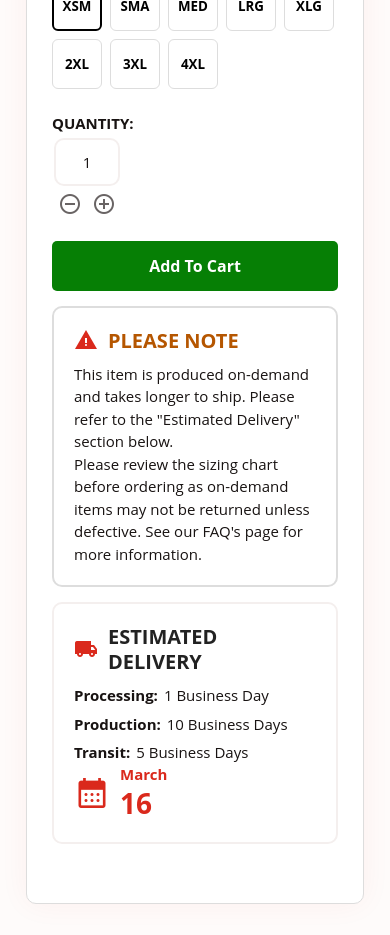
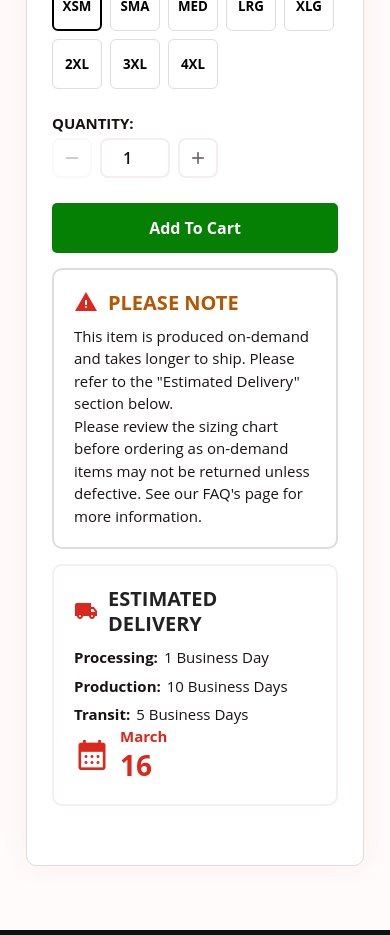
Before and after one commit to funelasbonie/front-end-web-developer-assessment, a React (Vite) app in the folder front-end-web-developer-assessment/Dev-Skills-Test/dev-skills-test/dev-skills-test/: page / in a window 390 px wide. Shown: the part 1040-1975 px from the top of the page. Built offline with nearby package versions, Linux system fonts and the light colour scheme.

Commit message:
Implement cart and wishlist state management in App component; update Header and ProductPage components to reflect cart and wishlist items, including quantity calculations and favorite toggling functionality. Add toast notifications for user feedback on cart actions.

```diff
--- a/front-end-web-developer-assessment/Dev-Skills-Test/dev-skills-test/dev-skills-test/src/App.jsx
+++ b/front-end-web-developer-assessment/Dev-Skills-Test/dev-skills-test/dev-skills-test/src/App.jsx
@@ -1,12 +1,21 @@
+import { useState } from "react";
 import Header from "./components/Header";
 import ProductPage from "./components/ProductPage";
 import Footer from "./components/Footer";
 
 export default function App() {
+  const [cartItems, setCartItems] = useState([]);
+  const [wishlistItems, setWishlistItems] = useState([]);
+
   return (
     <>
-      <Header />
-      <ProductPage />
+      <Header cartItems={cartItems} wishlistItems={wishlistItems} />
+      <ProductPage
+        cartItems={cartItems}
+        setCartItems={setCartItems}
+        wishlistItems={wishlistItems}
+        setWishlistItems={setWishlistItems}
+      />
       <Footer />
     </>
   );
--- a/front-end-web-developer-assessment/Dev-Skills-Test/dev-skills-test/dev-skills-test/src/components/Header.jsx
+++ b/front-end-web-developer-assessment/Dev-Skills-Test/dev-skills-test/dev-skills-test/src/components/Header.jsx
@@ -1,7 +1,7 @@
 import { useState } from "react";
 import "../styles/Header.css";
 
-export default function Header() {
+export default function Header({ cartItems = [], wishlistItems = [] }) {
   const [menuOpen, setMenuOpen] = useState(false);
   const [isClosing, setIsClosing] = useState(false);
 
@@ -55,11 +55,11 @@ export default function Header() {
         <div className="nav-icons-container">
           <button className="icon-button cart-btn" title="View Cart">
             <span className="material-symbols-outlined">shopping_cart</span>
-            <span className="icon-count">0</span>
+            <span className="icon-count">{cartItems.reduce((sum, item) => sum + item.quantity, 0)}</span>
           </button>
           <button className="icon-button wishlist-btn" title="View Favorites">
             <span className="material-symbols-outlined">favorite</span>
-            <span className="icon-count">0</span>
+            <span className="icon-count">{wishlistItems.length}</span>
           </button>
           <button className="login-btn" title="Log In">
             <span className="material-symbols-outlined">account_circle</span>
@@ -182,13 +182,13 @@ export default function Header() {
                 </button>
                 <button className="icon-button wishlist-btn" title="Favorites">
                   <span className="material-symbols-outlined">favorite</span>
-                  <span className="icon-count">0</span>
+                  <span className="icon-count">{wishlistItems.length}</span>
                 </button>
                 <button className="icon-button cart-btn" title="View Cart">
                   <span className="material-symbols-outlined">
                     shopping_cart
                   </span>
-                  <span className="icon-count">0</span>
+                  <span className="icon-count">{cartItems.reduce((sum, item) => sum + item.quantity, 0)}</span>
                 </button>
               </div>
             </div>
--- a/front-end-web-developer-assessment/Dev-Skills-Test/dev-skills-test/dev-skills-test/src/components/ProductPage.jsx
+++ b/front-end-web-developer-assessment/Dev-Skills-Test/dev-skills-test/dev-skills-test/src/components/ProductPage.jsx
@@ -3,16 +3,17 @@ import "../styles/ProductPage.css";
 import productData from "../data/product.json";
 import { useDeliveryDate } from "../hooks/useDeliveryDate";
 
-export default function ProductPage() {
+export default function ProductPage({ cartItems, setCartItems, wishlistItems, setWishlistItems }) {
   const { id, name, basePrice, description, colors, sizes, delivery } =
     productData;
 
   const [selectedColor, setSelectedColor] = useState(colors[0]);
   const [selectedSize, setSelectedSize] = useState(sizes[0]);
   const [quantity, setQuantity] = useState(1);
-  const [cartItems, setCartItems] = useState([]);
   const [shareUrl, setShareUrl] = useState("");
   const [expanded, setExpanded] = useState(false);
+  const [toastMessage, setToastMessage] = useState("");
+  const [isFavorite, setIsFavorite] = useState(false);
 
   useEffect(() => {
     if (typeof window !== "undefined") setShareUrl(window.location.href);
@@ -38,6 +39,11 @@ export default function ProductPage() {
     [shareUrl]
   );
 
+  const handleColorChange = (color) => {
+    if (color.name === selectedColor.name) return;
+    setSelectedColor(color);
+  };
+
   const handleAddToCart = () => {
     const newItem = {
       id,
@@ -52,7 +58,34 @@ export default function ProductPage() {
     };
     setCartItems((prev) => [...prev, newItem]);
     setQuantity(1);
+    setToastMessage(`Added ${quantity} ${quantity === 1 ? "item" : "items"} to cart!`);
+    setTimeout(() => {
+      setToastMessage("");
+    }, 3000);
   };
+
+  const handleToggleFavorite = () => {
+    const item = {
+      id,
+      name,
+      color: selectedColor.name,
+      image: selectedColor.image,
+      price: basePrice,
+    };
+
+    if (isFavorite) {
+      setWishlistItems((prev) => prev.filter((w) => w.id !== id));
+      setIsFavorite(false);
+    } else {
+      setWishlistItems((prev) => [...prev, item]);
+      setIsFavorite(true);
+    }
+  };
+
+  useEffect(() => {
+    const isInWishlist = wishlistItems.some((item) => item.id === id);
+    setIsFavorite(isInWishlist);
+  }, [wishlistItems, id]);
 
   const handleRemoveItem = (index) => {
     setCartItems((prev) => prev.filter((_, i) => i !== index));
@@ -170,10 +203,12 @@ export default function ProductPage() {
           </div>
 
           <i
-            className="material-symbols-outlined favorite-icon"
-            title="Favorite"
+            className={`material-symbols-outlined favorite-icon ${isFavorite ? "filled active" : ""}`}
+            title={isFavorite ? "Remove from favorites" : "Add to favorites"}
+            onClick={handleToggleFavorite}
+            style={{ cursor: "pointer" }}
           >
-            favorite_border
+            {isFavorite ? "favorite" : "favorite_border"}
           </i>
         </header>
 
@@ -205,7 +240,7 @@ export default function ProductPage() {
                     className={`color-swatch ${
                       selectedColor.name === color.name ? "selected" : ""
                     }`}
-                    onClick={() => setSelectedColor(color)}
+                    onClick={() => handleColorChange(color)}
                     title={color.name}
                     aria-label={color.name}
                   />
@@ -233,36 +268,39 @@ export default function ProductPage() {
             <div className="quantity-section">
               <label htmlFor="quantity">QUANTITY:</label>
               <div className="quantity-wrapper">
+                <button
+                  className="quantity-btn-decrease"
+                  onClick={handleDecrease}
+                  aria-label="Decrease quantity"
+                  disabled={quantity <= 1}
+                >
+                  <i className="material-symbols-outlined">remove</i>
+                </button>
                 <input
                   id="quantity"
-                  type="text"
+                  type="number"
                   min="1"
                   value={quantity}
-                  readOnly
+                  onChange={(e) => {
+                    const val = parseInt(e.target.value) || 1;
+                    setQuantity(Math.max(1, val));
+                  }}
                   className="qty-input"
                 />
-                <div className="controls">
-                  <i
-                    className="material-symbols-outlined"
-                    onClick={handleDecrease}
-                    role="button"
-                    tabIndex={0}
-                  >
-                    remove_circle_outline
-                  </i>
-                  <i
-                    className="material-symbols-outlined"
-                    onClick={handleIncrease}
-                    role="button"
-                    tabIndex={0}
-                  >
-                    add_circle_outline
-                  </i>
-                </div>
+                <button
+                  className="quantity-btn-increase"
+                  onClick={handleIncrease}
+                  aria-label="Increase quantity"
+                >
+                  <i className="material-symbols-outlined">add</i>
+                </button>
               </div>
             </div>
 
-            <button className="add-to-cart" onClick={handleAddToCart}>
+            <button
+              className="add-to-cart"
+              onClick={handleAddToCart}
+            >
               Add To Cart
             </button>
 
@@ -321,6 +359,13 @@ export default function ProductPage() {
           </div>
         </section>
       </div>
+
+      {toastMessage && (
+        <div className="toast-notification">
+          <i className="material-symbols-outlined">check_circle</i>
+          <span>{toastMessage}</span>
+        </div>
+      )}
 
       {cartItems.length > 0 && (
         <div className="cart-summary">
--- a/front-end-web-developer-assessment/Dev-Skills-Test/dev-skills-test/dev-skills-test/src/styles/ProductPage.css
+++ b/front-end-web-developer-assessment/Dev-Skills-Test/dev-skills-test/dev-skills-test/src/styles/ProductPage.css
@@ -140,10 +140,21 @@
   font-size: 36px;
   cursor: pointer;
   margin: 5px;
-  transition: color 0.2s ease;
+  transition: all 0.3s ease;
 }
+
 .favorite-icon:hover {
   color: var(--primary);
+  transform: scale(1.1);
+}
+
+.favorite-icon.active {
+  color: var(--primary);
+  font-variation-settings: "FILL" 1;
+}
+
+.favorite-icon.active:hover {
+  transform: scale(1.15);
 }
 
 .product-title-block {
@@ -173,6 +184,7 @@
   flex-direction: column;
   align-items: center;
 }
+
 .main-image {
   width: 100%;
   max-width: 1000px;
@@ -221,7 +233,15 @@
   height: 50px;
   border-radius: 10px;
   cursor: pointer;
+  transition: all 0.2s ease;
 }
+
+.color-swatch:hover {
+  border-color: rgba(0, 0, 0, 0.4);
+  transform: scale(1.1);
+  box-shadow: 0 2px 8px rgba(0, 0, 0, 0.15);
+}
+
 .color-swatch.selected {
   border: 2px solid black;
   background-clip: content-box;
@@ -272,31 +292,62 @@
 }
 .quantity-wrapper {
   display: flex;
-  flex-direction: column;
+  flex-direction: row;
   align-items: center;
+  gap: 8px;
+  width: auto;
+}
+.quantity-btn-decrease,
+.quantity-btn-increase {
+  background: #fff;
+  border: 2px solid rgb(244, 239, 238);
+  border-radius: 8px;
+  width: 40px;
+  height: 40px;
+  display: flex;
+  align-items: center;
+  justify-content: center;
+  cursor: pointer;
+  transition: all 0.2s ease;
+  padding: 0;
+}
+
+.quantity-btn-decrease:hover:not(:disabled),
+.quantity-btn-increase:hover {
+  background: rgb(244, 239, 238);
+  border-color: rgb(218, 41, 28);
+  transform: scale(1.05);
+}
+
+.quantity-btn-decrease:disabled {
+  opacity: 0.4;
+  cursor: not-allowed;
+}
+
+.quantity-btn-decrease i,
+.quantity-btn-increase i {
+  color: rgb(105, 100, 100);
+  font-size: 20px;
+}
+
+.qty-input {
+  height: 40px;
   width: 70px;
-}
-.qty-input {
-  height: 48px;
-  width: 66px;
   text-align: center;
   border: 2px solid rgb(244, 239, 238);
-  border-radius: 10px;
-  font-size: 15px;
+  border-radius: 8px;
+  font-size: 16px;
   color: rgb(24, 19, 18);
-  font-weight: 400;
+  font-weight: 600;
   outline: none;
-  margin-bottom: 6px;
-  padding: 0 15px;
+  padding: 0;
+  transition: border-color 0.2s ease;
 }
-.quantity-wrapper .controls {
-  display: flex;
-  justify-content: center;
-  gap: 10px;
+
+.qty-input:focus {
+  border-color: rgb(218, 41, 28);
+  box-shadow: 0 0 0 3px rgba(218, 41, 28, 0.1);
 }
-.quantity-wrapper .controls i {
-  color: rgb(105, 100, 100);
-  font-size: 24px;
   cursor: pointer;
   transition: color 0.2s ease;
 }
@@ -314,11 +365,13 @@
   font-weight: 700;
   border: none;
   cursor: pointer;
+  transition: background-color 0.2s ease;
 }
+
 .add-to-cart:hover {
-  background: linear-gradient(rgba(0, 0, 0, 0.05), rgba(0, 0, 0, 0.05))
-    rgb(6, 127, 5);
+  background: rgb(5, 110, 4);
 }
+
 
 .notice-box {
   border: 2px solid var(--border-color);
@@ -852,9 +905,49 @@
   font-variation-settings: "FILL" 0, "wght" 400, "GRAD" 0, "opsz" 24;
 }
 
+.toast-notification {
+  position: fixed;
+  bottom: 30px;
+  right: 30px;
+  background: rgb(6, 127, 5);
+  color: #fff;
+  padding: 16px 24px;
+  border-radius: 8px;
+  box-shadow: 0 4px 12px rgba(0, 0, 0, 0.2);
+  display: flex;
+  align-items: center;
+  gap: 12px;
+  z-index: 3000;
+  animation: toastSlideIn 0.3s ease-out;
+  max-width: 300px;
+}
+
+.toast-notification i {
+  font-size: 24px;
+  font-variation-settings: "FILL" 1;
+}
+
+@keyframes toastSlideIn {
+  from {
+    transform: translateX(100%);
+    opacity: 0;
+  }
+  to {
+    transform: translateX(0);
+    opacity: 1;
+  }
+}
+
 @media (max-width: 900px) {
   .product-container {
     grid-template-columns: 1fr;
     padding: 1.5rem 0;
   }
+
+  .toast-notification {
+    bottom: 20px;
+    right: 20px;
+    left: 20px;
+    max-width: none;
+  }
 }
```
